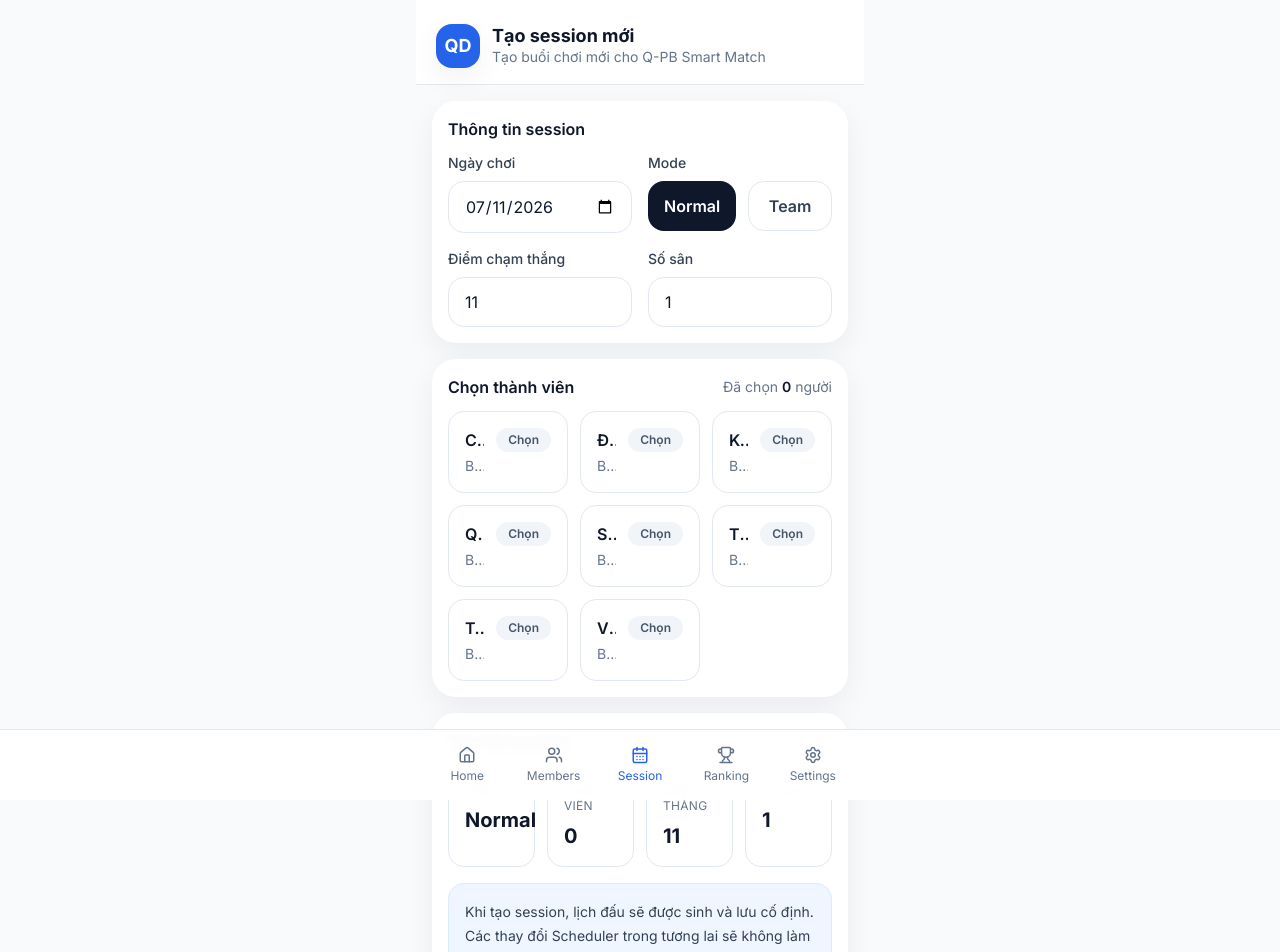
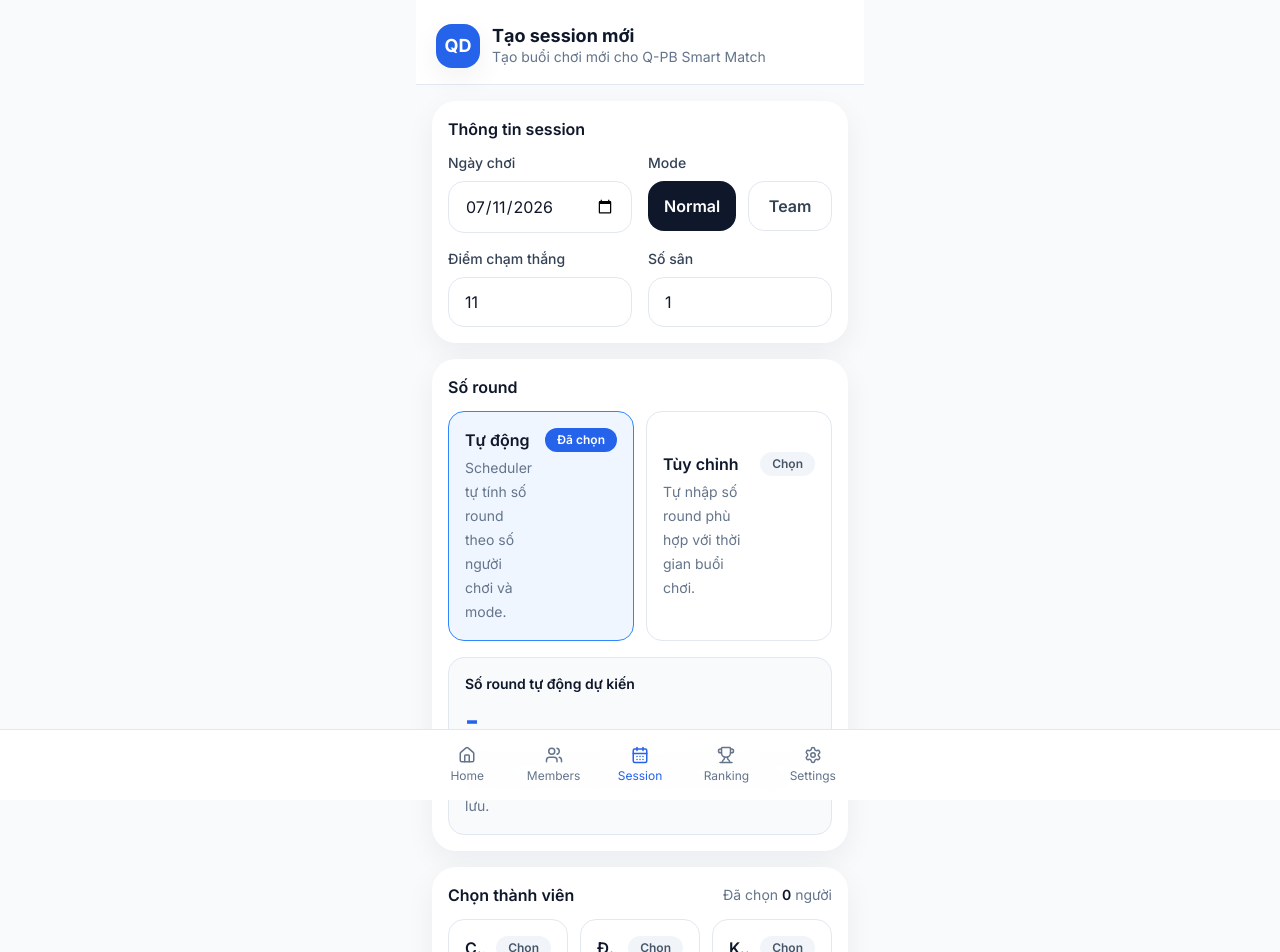
Before and after one commit to tdquan170788-byte/q-pb-smart-match, a Next.js app: page /sessions/new in a window 1280 px wide. Shown: the top 952 px of the page. Built offline with nearby package versions, Linux system fonts and the light colour scheme.

Commit message:
Update page.tsx

```diff
--- a/src/app/sessions/new/page.tsx
+++ b/src/app/sessions/new/page.tsx
@@ -35,10 +35,18 @@ export default function NewSessionPage() {
   const [pointToWin, setPointToWin] = useState(11);
   const [courtCount, setCourtCount] = useState(1);
 
+  const [useAutomaticRounds, setUseAutomaticRounds] =
+    useState(true);
+
+  const [targetRounds, setTargetRounds] = useState(6);
+
   const [memberIds, setMemberIds] = useState<string[]>([]);
 
-  const [teamAMemberIds, setTeamAMemberIds] = useState<string[]>([]);
-  const [teamBMemberIds, setTeamBMemberIds] = useState<string[]>([]);
+  const [teamAMemberIds, setTeamAMemberIds] =
+    useState<string[]>([]);
+
+  const [teamBMemberIds, setTeamBMemberIds] =
+    useState<string[]>([]);
 
   useEffect(() => {
     ensureSeedData();
@@ -46,8 +54,12 @@ export default function NewSessionPage() {
   }, []);
 
   const sortedMembers = useMemo(() => {
-    return [...members].sort((firstMember, secondMember) =>
-      firstMember.name.localeCompare(secondMember.name, "vi")
+    return [...members].sort(
+      (firstMember, secondMember) =>
+        firstMember.name.localeCompare(
+          secondMember.name,
+          "vi"
+        )
     );
   }, [members]);
 
@@ -83,17 +95,42 @@ export default function NewSessionPage() {
     teamBSet,
   ]);
 
+  const estimatedAutomaticRounds = useMemo(() => {
+    if (memberIds.length < 4) {
+      return 0;
+    }
+
+    if (mode === "team") {
+      return Math.max(
+        teamAMemberIds.length,
+        teamBMemberIds.length
+      );
+    }
+
+    return Math.max(
+      1,
+      memberIds.length - 1
+    );
+  }, [
+    mode,
+    memberIds.length,
+    teamAMemberIds.length,
+    teamBMemberIds.length,
+  ]);
+
   function toggleMember(memberId: string): void {
     setMemberIds((previousMemberIds) => {
       if (previousMemberIds.includes(memberId)) {
-        setTeamAMemberIds((previousTeamMemberIds) =>
+        setTeamAMemberIds(
+          (previousTeamMemberIds) =>
             previousTeamMemberIds.filter(
               (currentMemberId) =>
                 currentMemberId !== memberId
             )
         );
 
-        setTeamBMemberIds((previousTeamMemberIds) =>
+        setTeamBMemberIds(
+          (previousTeamMemberIds) =>
             previousTeamMemberIds.filter(
               (currentMemberId) =>
                 currentMemberId !== memberId
@@ -113,20 +150,28 @@ export default function NewSessionPage() {
     });
   }
 
-  function assignToTeamA(memberId: string): void {
+  function assignToTeamA(
+    memberId: string
+  ): void {
     if (!memberIdSet.has(memberId)) {
       return;
     }
 
-    setTeamBMemberIds((previousTeamMemberIds) =>
+    setTeamBMemberIds(
+      (previousTeamMemberIds) =>
         previousTeamMemberIds.filter(
           (currentMemberId) =>
             currentMemberId !== memberId
         )
     );
 
-    setTeamAMemberIds((previousTeamMemberIds) => {
-      if (previousTeamMemberIds.includes(memberId)) {
+    setTeamAMemberIds(
+      (previousTeamMemberIds) => {
+        if (
+          previousTeamMemberIds.includes(
+            memberId
+          )
+        ) {
           return previousTeamMemberIds.filter(
             (currentMemberId) =>
               currentMemberId !== memberId
@@ -137,23 +182,32 @@ export default function NewSessionPage() {
           ...previousTeamMemberIds,
           memberId,
         ];
-    });
+      }
+    );
   }
 
-  function assignToTeamB(memberId: string): void {
+  function assignToTeamB(
+    memberId: string
+  ): void {
     if (!memberIdSet.has(memberId)) {
       return;
     }
 
-    setTeamAMemberIds((previousTeamMemberIds) =>
+    setTeamAMemberIds(
+      (previousTeamMemberIds) =>
         previousTeamMemberIds.filter(
           (currentMemberId) =>
             currentMemberId !== memberId
         )
     );
 
-    setTeamBMemberIds((previousTeamMemberIds) => {
-      if (previousTeamMemberIds.includes(memberId)) {
+    setTeamBMemberIds(
+      (previousTeamMemberIds) => {
+        if (
+          previousTeamMemberIds.includes(
+            memberId
+          )
+        ) {
           return previousTeamMemberIds.filter(
             (currentMemberId) =>
               currentMemberId !== memberId
@@ -164,21 +218,30 @@ export default function NewSessionPage() {
           ...previousTeamMemberIds,
           memberId,
         ];
-    });
+      }
+    );
   }
 
   function fillTeamFromMembers(): void {
-    const selectedMemberIds = [...memberIds];
+    const selectedMemberIds = [
+      ...memberIds,
+    ];
+
     const halfIndex = Math.ceil(
       selectedMemberIds.length / 2
     );
 
     setTeamAMemberIds(
-      selectedMemberIds.slice(0, halfIndex)
+      selectedMemberIds.slice(
+        0,
+        halfIndex
+      )
     );
 
     setTeamBMemberIds(
-      selectedMemberIds.slice(halfIndex)
+      selectedMemberIds.slice(
+        halfIndex
+      )
     );
   }
 
@@ -190,24 +253,55 @@ export default function NewSessionPage() {
 
     if (
       !Number.isFinite(pointToWin) ||
+      !Number.isInteger(pointToWin) ||
       pointToWin <= 0
     ) {
-      alert("Điểm chạm thắng phải lớn hơn 0.");
+      alert(
+        "Điểm chạm thắng phải là số nguyên lớn hơn 0."
+      );
+
       return false;
     }
 
     if (
+      !Number.isFinite(courtCount) ||
       !Number.isInteger(courtCount) ||
       courtCount <= 0
     ) {
-      alert("Số sân phải là số nguyên lớn hơn 0.");
+      alert(
+        "Số sân phải là số nguyên lớn hơn 0."
+      );
+
       return false;
+    }
+
+    if (!useAutomaticRounds) {
+      if (
+        !Number.isFinite(targetRounds) ||
+        !Number.isInteger(targetRounds) ||
+        targetRounds <= 0
+      ) {
+        alert(
+          "Số round phải là số nguyên lớn hơn 0."
+        );
+
+        return false;
+      }
+
+      if (targetRounds > 100) {
+        alert(
+          "Số round tối đa hiện tại là 100."
+        );
+
+        return false;
+      }
     }
 
     if (memberIds.length < 4) {
       alert(
         "Cần ít nhất 4 thành viên để tạo session."
       );
+
       return false;
     }
 
@@ -219,6 +313,7 @@ export default function NewSessionPage() {
         alert(
           "Team mode cần ít nhất 2 thành viên trong mỗi đội."
         );
+
         return false;
       }
 
@@ -227,9 +322,8 @@ export default function NewSessionPage() {
         ...teamBMemberIds,
       ];
 
-      const uniqueTeamMemberIds = new Set(
-        mergedTeamMemberIds
-      );
+      const uniqueTeamMemberIds =
+        new Set(mergedTeamMemberIds);
 
       if (
         uniqueTeamMemberIds.size !==
@@ -238,23 +332,28 @@ export default function NewSessionPage() {
         alert(
           "Một thành viên không thể nằm ở cả hai đội."
         );
+
         return false;
       }
 
       const everySelectedMemberAssigned =
         memberIds.every((memberId) =>
-          uniqueTeamMemberIds.has(memberId)
+          uniqueTeamMemberIds.has(
+            memberId
+          )
         );
 
       if (!everySelectedMemberAssigned) {
         alert(
           "Hãy chia đội cho tất cả thành viên đã chọn."
         );
+
         return false;
       }
 
       const allTeamMembersAreSelected =
-        mergedTeamMemberIds.every((memberId) =>
+        mergedTeamMemberIds.every(
+          (memberId) =>
             memberIdSet.has(memberId)
         );
 
@@ -262,6 +361,7 @@ export default function NewSessionPage() {
         alert(
           "Có thành viên trong đội chưa được chọn ở danh sách tham gia."
         );
+
         return false;
       }
     }
@@ -274,17 +374,35 @@ export default function NewSessionPage() {
       return;
     }
 
-    const createdSession = createFrozenSession({
+    const createdSession =
+      createFrozenSession({
         date,
+
         pointToWin,
-      memberIds: [...memberIds],
+
+        memberIds: [
+          ...memberIds,
+        ],
+
         mode,
+
         courtCount,
+
+        targetRounds:
+          useAutomaticRounds
+            ? undefined
+            : targetRounds,
+
         teamConfig:
           mode === "team"
             ? {
-              teamAMemberIds: [...teamAMemberIds],
-              teamBMemberIds: [...teamBMemberIds],
+                teamAMemberIds: [
+                  ...teamAMemberIds,
+                ],
+
+                teamBMemberIds: [
+                  ...teamBMemberIds,
+                ],
               }
             : undefined,
       });
@@ -307,7 +425,9 @@ export default function NewSessionPage() {
                 type="date"
                 value={date}
                 onChange={(event) =>
-                  setDate(event.target.value)
+                  setDate(
+                    event.target.value
+                  )
                 }
                 className="w-full rounded-2xl border border-slate-200 px-4 py-3 outline-none focus:border-slate-400"
               />
@@ -349,10 +469,13 @@ export default function NewSessionPage() {
               <input
                 type="number"
                 min={1}
+                step={1}
                 value={pointToWin}
                 onChange={(event) =>
                   setPointToWin(
-                    Number(event.target.value) || 11
+                    Number(
+                      event.target.value
+                    ) || 11
                   )
                 }
                 className="w-full rounded-2xl border border-slate-200 px-4 py-3 outline-none focus:border-slate-400"
@@ -367,13 +490,131 @@ export default function NewSessionPage() {
                 value={courtCount}
                 onChange={(event) =>
                   setCourtCount(
-                    Number(event.target.value) || 1
+                    Number(
+                      event.target.value
+                    ) || 1
                   )
                 }
                 className="w-full rounded-2xl border border-slate-200 px-4 py-3 outline-none focus:border-slate-400"
               />
             </FieldBlock>
           </div>
+        </SectionCard>
+
+        <SectionCard title="Số round">
+          <div className="grid gap-3 md:grid-cols-2">
+            <button
+              type="button"
+              onClick={() =>
+                setUseAutomaticRounds(true)
+              }
+              className={`rounded-2xl border p-4 text-left transition ${
+                useAutomaticRounds
+                  ? "border-brand-500 bg-brand-50"
+                  : "border-slate-200 bg-white hover:bg-slate-50"
+              }`}
+            >
+              <div className="flex items-start justify-between gap-3">
+                <div>
+                  <div className="font-semibold text-slate-900">
+                    Tự động
+                  </div>
+
+                  <div className="mt-1 text-sm leading-6 text-slate-500">
+                    Scheduler tự tính số round
+                    theo số người chơi và mode.
+                  </div>
+                </div>
+
+                <SelectionBadge
+                  selected={
+                    useAutomaticRounds
+                  }
+                />
+              </div>
+            </button>
+
+            <button
+              type="button"
+              onClick={() =>
+                setUseAutomaticRounds(false)
+              }
+              className={`rounded-2xl border p-4 text-left transition ${
+                !useAutomaticRounds
+                  ? "border-brand-500 bg-brand-50"
+                  : "border-slate-200 bg-white hover:bg-slate-50"
+              }`}
+            >
+              <div className="flex items-start justify-between gap-3">
+                <div>
+                  <div className="font-semibold text-slate-900">
+                    Tùy chỉnh
+                  </div>
+
+                  <div className="mt-1 text-sm leading-6 text-slate-500">
+                    Tự nhập số round phù hợp
+                    với thời gian buổi chơi.
+                  </div>
+                </div>
+
+                <SelectionBadge
+                  selected={
+                    !useAutomaticRounds
+                  }
+                />
+              </div>
+            </button>
+          </div>
+
+          {useAutomaticRounds ? (
+            <div className="mt-4 rounded-2xl border border-slate-200 bg-slate-50 p-4">
+              <div className="text-sm font-semibold text-slate-900">
+                Số round tự động dự kiến
+              </div>
+
+              <div className="mt-2 text-3xl font-bold text-brand-600">
+                {estimatedAutomaticRounds > 0
+                  ? estimatedAutomaticRounds
+                  : "-"}
+              </div>
+
+              <div className="mt-2 text-sm leading-6 text-slate-500">
+                Đây là số round dự kiến theo
+                quy tắc Scheduler hiện tại.
+                Kết quả chính thức được tạo khi
+                session được lưu.
+              </div>
+            </div>
+          ) : (
+            <div className="mt-4">
+              <FieldBlock label="Số round mong muốn">
+                <input
+                  type="number"
+                  min={1}
+                  max={100}
+                  step={1}
+                  value={targetRounds}
+                  onChange={(event) =>
+                    setTargetRounds(
+                      Number(
+                        event.target.value
+                      ) || 1
+                    )
+                  }
+                  className="w-full rounded-2xl border border-slate-200 px-4 py-3 outline-none focus:border-brand-500"
+                />
+              </FieldBlock>
+
+              <div className="mt-3 rounded-2xl bg-slate-50 p-4 text-sm leading-6 text-slate-600">
+                Scheduler sẽ tạo đúng{" "}
+                <span className="font-semibold text-slate-900">
+                  {targetRounds}
+                </span>{" "}
+                round và tối ưu lịch đấu trong
+                phạm vi số round này.
+              </div>
+            </div>
+          )}
         </SectionCard>
 
         <SectionCard
@@ -403,7 +644,9 @@ export default function NewSessionPage() {
                     key={member.id}
                     type="button"
                     onClick={() =>
-                      toggleMember(member.id)
+                      toggleMember(
+                        member.id
+                      )
                     }
                     className={`rounded-2xl border p-4 text-left transition ${
                       checked
@@ -424,17 +667,9 @@ export default function NewSessionPage() {
                         </div>
                       </div>
 
-                      <div
-                        className={`shrink-0 rounded-full px-3 py-1 text-xs font-semibold ${
-                          checked
-                            ? "bg-brand-600 text-white"
-                            : "bg-slate-100 text-slate-600"
-                        }`}
-                      >
-                        {checked
-                          ? "Đã chọn"
-                          : "Chọn"}
-                      </div>
+                      <SelectionBadge
+                        selected={checked}
+                      />
                     </div>
                   </button>
                 );
@@ -449,8 +684,12 @@ export default function NewSessionPage() {
             action={
               <button
                 type="button"
-                onClick={fillTeamFromMembers}
-                disabled={memberIds.length === 0}
+                onClick={
+                  fillTeamFromMembers
+                }
+                disabled={
+                  memberIds.length === 0
+                }
                 className="rounded-xl border border-slate-200 bg-white px-3 py-2 text-sm font-medium text-slate-700 disabled:cursor-not-allowed disabled:opacity-50"
               >
                 Chia nhanh 50/50
@@ -482,7 +721,8 @@ export default function NewSessionPage() {
                         const member =
                           members.find(
                             (item) =>
-                              item.id === memberId
+                              item.id ===
+                              memberId
                           );
 
                         if (!member) {
@@ -491,11 +731,15 @@ export default function NewSessionPage() {
 
                         return (
                           <div
-                            key={memberId}
+                            key={
+                              memberId
+                            }
                             className="rounded-2xl border border-slate-200 p-3"
                           >
                             <div className="font-medium text-slate-900">
-                              {member.name}
+                              {
+                                member.name
+                              }
                             </div>
 
                             <div className="mt-3 flex gap-2">
@@ -533,25 +777,37 @@ export default function NewSessionPage() {
 
               <TeamColumn
                 title="Team A"
-                memberIds={teamAMemberIds}
+                memberIds={
+                  teamAMemberIds
+                }
                 allMembers={members}
-                onRemove={assignToTeamA}
-                onMoveToOther={assignToTeamB}
+                onRemove={
+                  assignToTeamA
+                }
+                onMoveToOther={
+                  assignToTeamB
+                }
               />
 
               <TeamColumn
                 title="Team B"
-                memberIds={teamBMemberIds}
+                memberIds={
+                  teamBMemberIds
+                }
                 allMembers={members}
-                onRemove={assignToTeamB}
-                onMoveToOther={assignToTeamA}
+                onRemove={
+                  assignToTeamB
+                }
+                onMoveToOther={
+                  assignToTeamA
+                }
               />
             </div>
           </SectionCard>
         ) : null}
 
         <SectionCard title="Tóm tắt session">
-          <div className="grid gap-3 md:grid-cols-2 xl:grid-cols-4">
+          <div className="grid gap-3 md:grid-cols-2 xl:grid-cols-5">
             <SummaryBox
               label="Mode"
               value={
@@ -575,34 +831,54 @@ export default function NewSessionPage() {
               label="Số sân"
               value={courtCount}
             />
+
+            <SummaryBox
+              label="Số round"
+              value={
+                useAutomaticRounds
+                  ? estimatedAutomaticRounds >
+                    0
+                    ? `${estimatedAutomaticRounds} — Tự động`
+                    : "Tự động"
+                  : targetRounds
+              }
+            />
           </div>
 
           {mode === "team" ? (
             <div className="mt-4 grid gap-4 md:grid-cols-2">
               <TeamSummary
                 title="Team A"
-                memberIds={teamAMemberIds}
+                memberIds={
+                  teamAMemberIds
+                }
                 members={members}
               />
 
               <TeamSummary
                 title="Team B"
-                memberIds={teamBMemberIds}
+                memberIds={
+                  teamBMemberIds
+                }
                 members={members}
               />
             </div>
           ) : null}
 
           <div className="mt-4 rounded-2xl border border-brand-100 bg-brand-50 p-4 text-sm leading-6 text-slate-700">
-            Khi tạo session, lịch đấu sẽ được sinh và lưu cố định.
-            Các thay đổi Scheduler trong tương lai sẽ không làm thay đổi
-            lịch của session này.
+            Khi tạo session, lịch đấu sẽ
+            được sinh và lưu cố định. Các
+            thay đổi Scheduler trong tương
+            lai sẽ không làm thay đổi lịch
+            của session này.
           </div>
 
           <div className="mt-4 flex justify-end">
             <button
               type="button"
-              onClick={handleCreateSession}
+              onClick={
+                handleCreateSession
+              }
               className="rounded-2xl bg-brand-600 px-5 py-3 font-semibold text-white transition hover:opacity-90"
             >
               Tạo session và đóng băng lịch
@@ -628,6 +904,24 @@ function FieldBlock({
       </div>
 
       {children}
+    </div>
+  );
+}
+
+function SelectionBadge({
+  selected,
+}: {
+  selected: boolean;
+}) {
+  return (
+    <div
+      className={`shrink-0 rounded-full px-3 py-1 text-xs font-semibold ${
+        selected
+          ? "bg-brand-600 text-white"
+          : "bg-slate-100 text-slate-600"
+      }`}
+    >
+      {selected ? "Đã chọn" : "Chọn"}
     </div>
   );
 }
@@ -674,7 +968,8 @@ function TeamSummary({
                 (memberId) =>
                   members.find(
                     (member) =>
-                      member.id === memberId
+                      member.id ===
+                      memberId
                   )?.name ?? memberId
               )
               .join(", ")
@@ -694,8 +989,12 @@ function TeamColumn({
   title: string;
   memberIds: string[];
   allMembers: Member[];
-  onRemove: (memberId: string) => void;
-  onMoveToOther: (memberId: string) => void;
+  onRemove: (
+    memberId: string
+  ) => void;
+  onMoveToOther: (
+    memberId: string
+  ) => void;
 }) {
   return (
     <div className="rounded-2xl border border-slate-200 bg-white p-4">
@@ -715,10 +1014,13 @@ function TeamColumn({
             Chưa có người.
           </div>
         ) : (
-          memberIds.map((memberId) => {
-            const member = allMembers.find(
+          memberIds.map(
+            (memberId) => {
+              const member =
+                allMembers.find(
                   (item) =>
-                item.id === memberId
+                    item.id ===
+                    memberId
                 );
 
               if (!member) {
@@ -738,7 +1040,9 @@ function TeamColumn({
                     <button
                       type="button"
                       onClick={() =>
-                      onRemove(memberId)
+                        onRemove(
+                          memberId
+                        )
                       }
                       className="flex-1 rounded-xl border border-slate-200 px-3 py-2 text-sm font-semibold text-slate-700"
                     >
@@ -748,7 +1052,9 @@ function TeamColumn({
                     <button
                       type="button"
                       onClick={() =>
-                      onMoveToOther(memberId)
+                        onMoveToOther(
+                          memberId
+                        )
                       }
                       className="flex-1 rounded-xl bg-slate-900 px-3 py-2 text-sm font-semibold text-white"
                     >
@@ -757,7 +1063,8 @@ function TeamColumn({
                   </div>
                 </div>
               );
-          })
+            }
+          )
         )}
       </div>
     </div>
```
Lines whose indentation alone changed are shown as unchanged.
